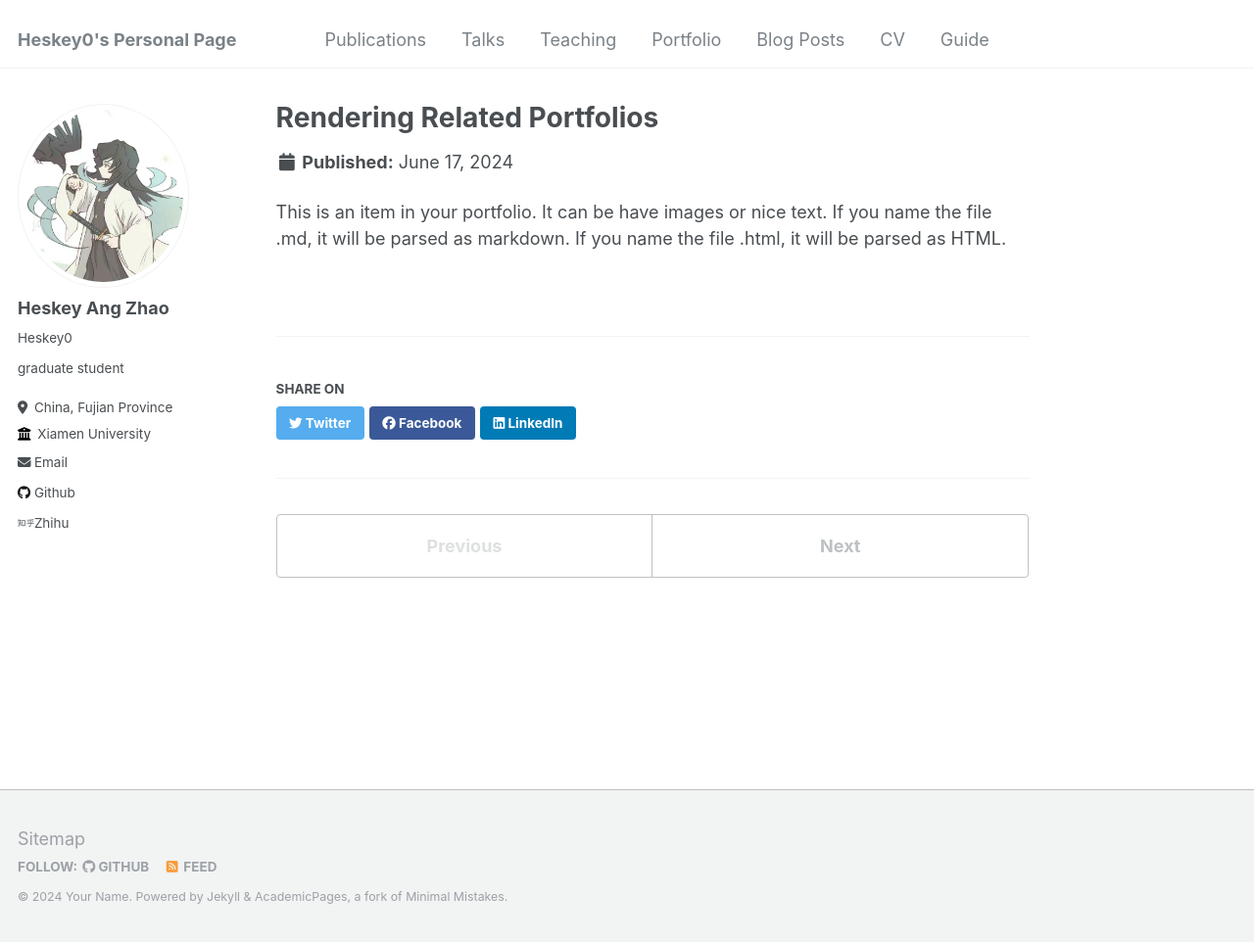
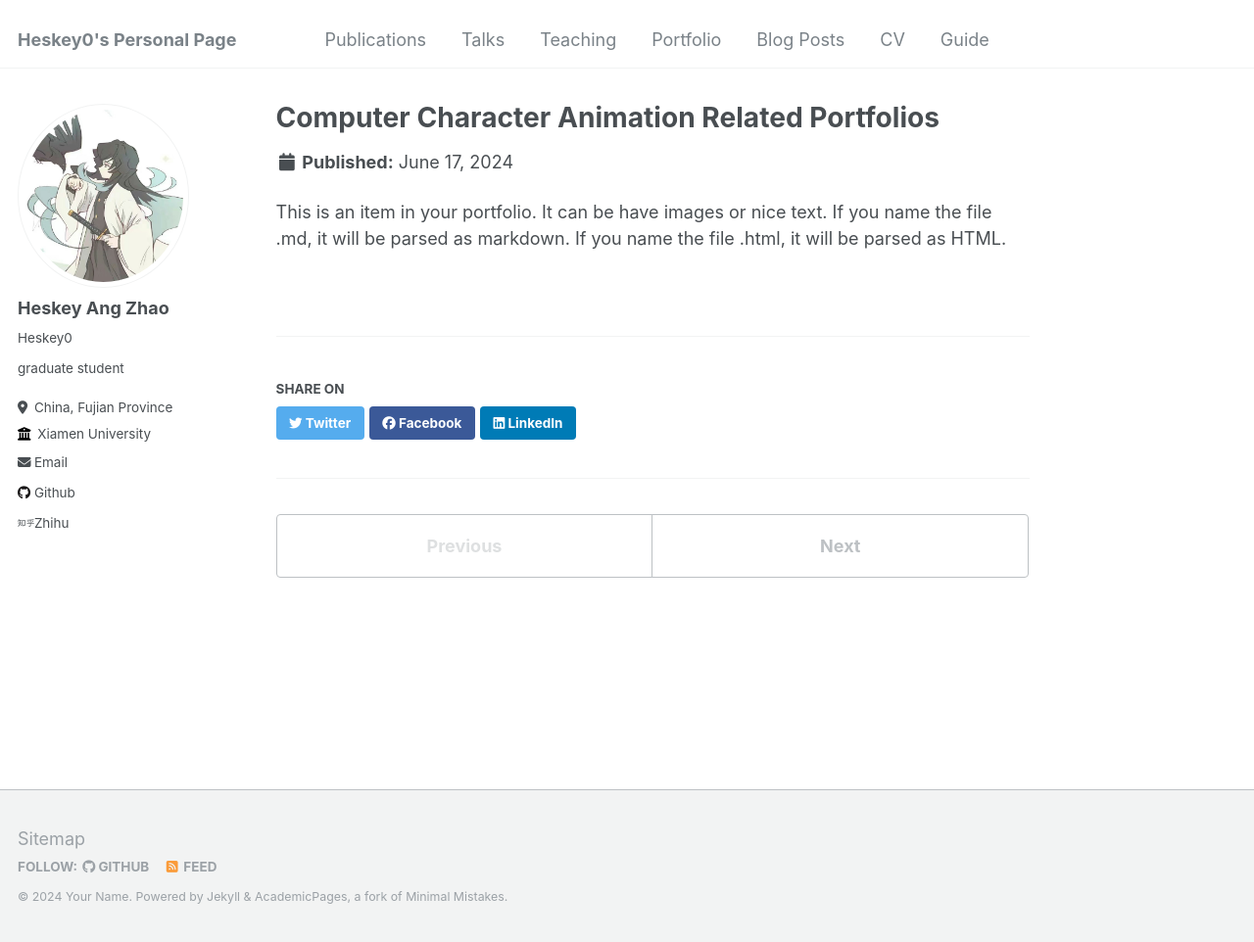
Before and after one commit to Heskey0/Heskey0.github.io, a Jekyll site: the page built from _portfolio/portfolio-computer-character-animation.md, in a window 1280 px wide and 962 px high. Shown: the whole window at 98% size. Built offline with Jekyll 4.4.1, drawn with Linux system fonts in a browser that asks for light colours.

Commit message:
Update portfolio-computer-character-animation.md

```diff
--- a/_portfolio/portfolio-computer-character-animation.md
+++ b/_portfolio/portfolio-computer-character-animation.md
@@ -1,5 +1,5 @@
 ---
-title: "Rendering Related Portfolios"
+title: "Computer Character Animation Related Portfolios"
 excerpt: "Short description of portfolio item number 1<br/><img src='/images/500x300.png'>"
 collection: portfolio
 ---
```
